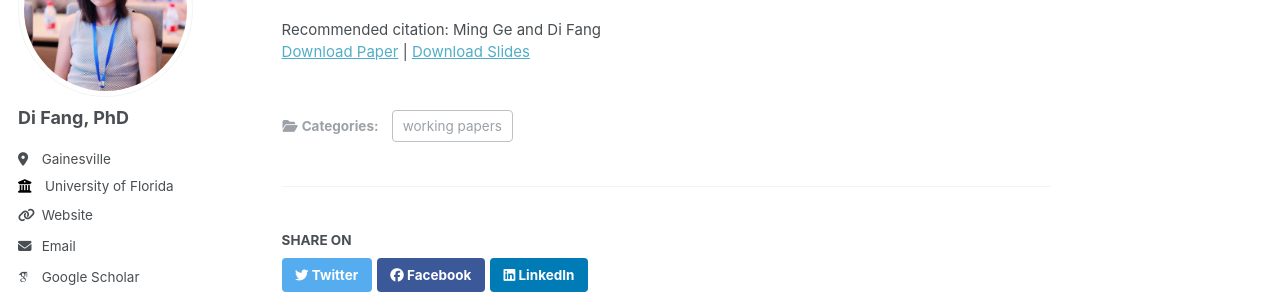
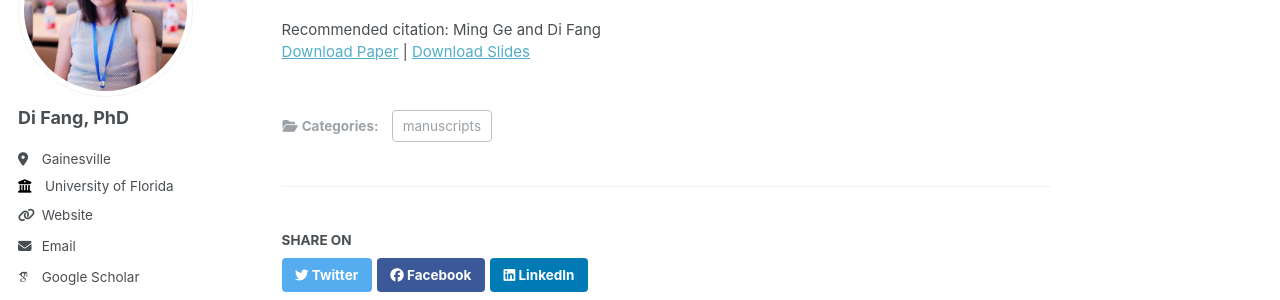
Before and after one commit to fangdi2009/mypage, a Jekyll site: the page built from _publications/wp1.md, in a window 1280 px wide. Shown: the part 184-484 px from the top of the page. Built offline with Jekyll 4.4.1, drawn with Linux system fonts in a browser that asks for light colours; some web fonts are replaced.

Commit message:
Update wp1.md

```diff
--- a/_publications/wp1.md
+++ b/_publications/wp1.md
@@ -1,8 +1,8 @@
 ---
 title: "WIC Infant Formula Markets"
 collection: publications
-category: working papers
-#permalink: /publication/2009-10-01-paper-title-number-1
+category: manuscripts
+permalink: /publication/2009-10-01-paper-title-number-1
 excerpt: 'This paper ixxx'
 #date: 2009-10-01
 #venue: 'work in progress'
```
